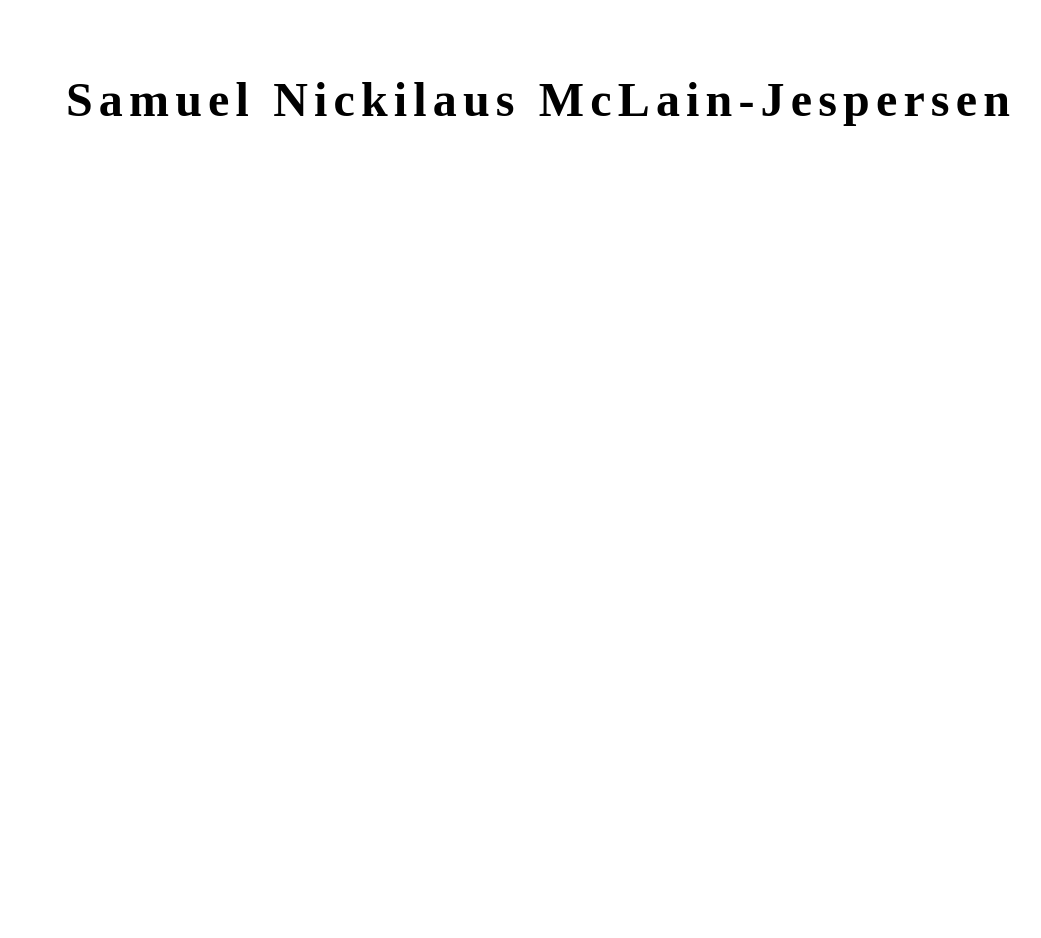
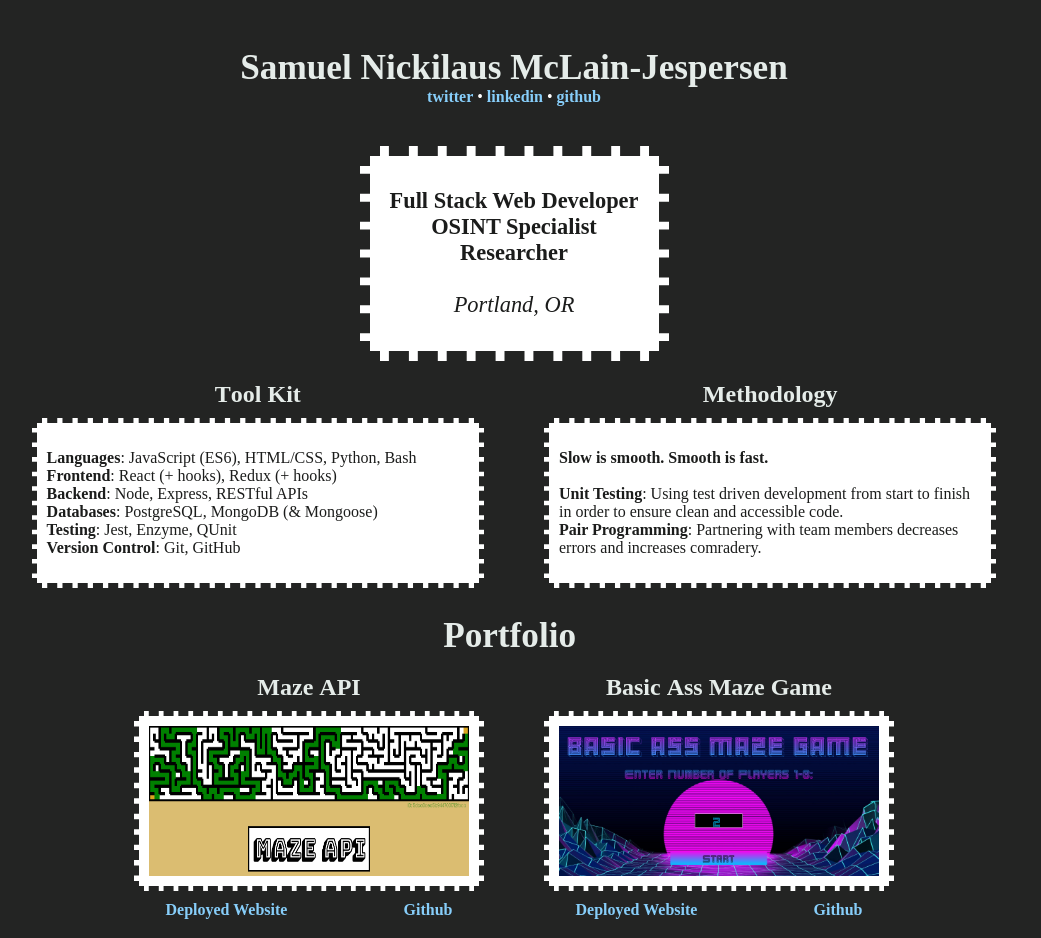
Before and after one commit to samjespersen/samjespersen.com, a React app: page / in a window 1280 px wide. Shown: the whole page, without its empty margins (102-1143 px from the left). Before the commit the page ends 800 px from the top, so only its background shows below. Built offline with nearby package versions, Linux system fonts and the light colour scheme; a web font is replaced by a local one.

Commit message:
finished

```diff
--- a/package.json
+++ b/package.json
@@ -26,6 +26,8 @@
   "license": "ISC",
   "dependencies": {
     "dom-to-image": "^2.6.0",
+    "random-font": "^1.0.1",
+    "randomcolor": "^0.5.4",
     "react": "^16.12.0",
     "react-dom": "^16.12.0"
   },
--- /dev/null
+++ b/src/components/App.css
@@ -0,0 +1,18 @@
+.App {
+    display: flex;
+    flex-direction: column;
+    margin: auto;
+    align-items: center;
+}
+
+.firstRow {
+    display: flex;
+    flex-direction: row;
+}
+
+@media (max-width:600px) {
+
+.firstRow {
+    flex-direction: column;
+}
+}
--- a/src/components/App.js
+++ b/src/components/App.js
@@ -1,10 +1,29 @@
 import React from 'react';
 import Header from './Header.js';
+import Tools from './Tools.js';
+import styles from './App.css';
+import Methods from './Methods.js';
+import PortfolioMazeApi from './Portfolio-maze-api.js';
+import PortfolioMazeRace from './Portfolio-maze-race.js';
+import Portfolio from './PortfolioHeader.js';
 
 const App = () => {
 
   return (
-    <Header />
+    <div className={styles.App}>
+      <Header />
+      <div className={styles.firstRow}>
+        <Tools />
+        <Methods />
+      </div>
+      <br />
+      <Portfolio />
+      <br />
+      <div className={styles.firstRow}>
+        <PortfolioMazeApi />
+        <PortfolioMazeRace />
+      </div>
+    </div>
   );
 
 };
--- /dev/null
+++ b/src/components/Header.css
@@ -0,0 +1,29 @@
+.Header {
+    background-color: white;
+    color: #1B1C1B;
+    display: flex;
+    flex-direction: column;
+    align-items: center;
+    border: 10px dashed #232423;
+    padding: 10px 20px;
+    margin: 40px 0 20px 0;
+}
+
+.Banner {
+    display: flex;
+    justify-content: space-around;
+    z-index: 0;
+    align-self: center;
+}
+
+.name {
+    display: flex;
+    justify-content: space-around;
+}
+
+
+@media (max-width: 600px){
+    .Banner {
+        flex-direction: column;
+    }
+}
--- a/src/components/Header.js
+++ b/src/components/Header.js
@@ -1,24 +1,54 @@
 import React from 'react';
 import Letter from './Letter.js';
+import styles from './Header.css';
+import '../index.css';
 
 const Header = () => {
 
-  const name = 'Samuel Nickilaus McLain-Jespersen';
+  const fname = 'Samuel Nickilaus ';
+  const lname = 'McLain-Jespersen';
 
-  let effect = 'changeColor';
-
-  const letters = name.split('').map((letter, i) => {
+  const fletters = fname.split('').map((letter, i) => {
     return (
-      <div key={i}>
-        <Letter letter={letter} effect={effect} />
+      <div key={`f${i}`}>
+        <Letter id={`f${i}`} size={'2.2em'} letter={letter} />
       </div>
     );
   });
 
+  const lletters = lname.split('').map((letter, i) => {
+    return (
+      <div key={`l${i}`} >
+        <Letter id={`l${i}`} size={'2.2em'} letter={letter} />
+      </div>
+    );
+  });
+
+
   return (
-    <div style={{ display: 'flex', justifyContent: 'space-between', padding: '1em 10em' }}>
-      {letters}
-    </div>
+    <>
+      <div className={styles.Banner}>
+        <div className={styles.name}>
+          {fletters}
+        </div>
+        <div className={styles.name}>
+          {lletters}
+        </div>
+      </div>
+      <div style={{ color: 'white' }}>
+        <a href="http://twitter.com/forloopsforlife">twitter</a> • <a href="https://www.linkedin.com/in/sam-mclain-jespersen/">linkedin</a> • <a href="https://github.com/samjespersen">github</a>
+      </div >
+      <div className={styles.Header}>
+        <div style={{ textAlign: 'center', fontSize: '1.4em' }}>
+          <p><b>Full Stack Web Developer
+            <br /> OSINT Specialist
+            <br /> Researcher</b>
+          <br />
+          <br /> <em>Portland, OR</em></p>
+        </div>
+      </div>
+
+    </>
   );
 
 };
--- a/src/components/Letter.css
+++ b/src/components/Letter.css
@@ -1,17 +1,42 @@
-@import url('https://fonts.googleapis.com/css?family=Solway&display=swap');
 
 .Letter {
-        font-size: 3em;
         user-select: none;
-        pre {
-            font-family: 'Solway';
-            font-weight: 590;
-        }
+        margin:0;
+}
+
+.fall {
+        animation-name: fall;
+        animation-duration: 500ms;
+        animation-timing-function: ease-in;
+        animation-fill-mode: forwards;
+}
+
+.rise {
+        animation-name: rise;
+        animation-duration: 300ms;
+        animation-timing-function: ease-in;
+        animation-fill-mode: forwards;
+}
+
+
+@keyframes fall {
+    0% {transform: translateY(0px);
+        opacity:1;
+    }
+    90% {transform: translateY(75vh);
+        opacity:.3;
+    }
+    100% {transform: translateY(80vh);
+        opacity:0;
+}
+}
+
+@keyframes rise {
+    0% {transform: translateY(-100px);
+opacity: 0;
+    }
+    100% {transform: translateY(0px);
+        opacity:1;
+    }
 
 }
-.changeColor {
-
-    pre:hover {
-        color:hotpink;
-    }
-}
--- a/src/components/Letter.js
+++ b/src/components/Letter.js
@@ -1,9 +1,54 @@
-import React from 'react';
+import React, { useState } from 'react';
 import styles from './Letter.css';
+const randomColor = require('randomcolor');
+const randomFont = require('random-font');
 
-const Letter = ({ letter, effect }) => {
+const Letter = ({ id, letter, size }) => {
+  const start = {
+    color: '#E5ECE9',
+    fontFamily: 'Solway',
+    fontWeight: 590,
+    fontSize: `${size}`
+  };
+
+  const randomStyle = () => {
+    const color = randomColor();
+    const font = randomFont();
+
+    return `color: ${color}; font-family: ${font}; font-weight: 550; font-size: ${size}`;
+
+  };
+
+
+
+  const [classes, setClasses] = useState(`${styles.Letter}`);
+  const [animated, setAnimated] = useState(false);
+
+  const fall = () => {
+    if (!animated) {
+      const newStyle = randomStyle();
+
+      setClasses(`${styles.Letter} ${styles.fall}`);
+
+      setAnimated(true);
+
+      setTimeout(() => {
+        document.getElementById(id).style = newStyle;
+        setClasses(`${styles.Letter} ${styles.rise}`);
+
+        setTimeout(() => {
+          setAnimated(false);
+          setClasses(`${styles.Letter}`);
+        }, 300);
+
+      }, 500);
+    }
+  };
+
   return (
-    <div className={`${styles[effect]} ${styles.Letter}`}><pre>{letter}</pre></div>
+    <div onMouseEnter={fall}>
+      <pre id={id} className={classes} style={start}>{letter}</pre>
+    </div >
   );
 };
 
--- /dev/null
+++ b/src/components/Methods.js
@@ -0,0 +1,37 @@
+import React from 'react';
+import styles from './Tools.css';
+import Letter from './Letter';
+
+const Methods = () => {
+
+  const header = 'Methodology';
+
+  const letters = header.split('').map((letter, i) => {
+    return (
+      <div key={`p${i}`}>
+        <Letter id={`p${i}`} size={'1.5em'} letter={letter} />
+      </div>
+    );
+  });
+
+  return (
+    <div>
+      <div className={styles.Banner}>
+        <div className={styles.name}>
+          {letters}
+        </div>
+      </div>
+      <div className={styles.Tools}>
+        <p>
+          <b>Slow is smooth. Smooth is fast.</b>
+          <br />
+          <br /><b>Unit Testing</b>: Using test driven development from start to finish in order to ensure clean and accessible code.
+          <br /><b>Pair Programming</b>: Partnering with team members decreases errors and increases comradery.
+        </p>
+      </div>
+    </div>
+  );
+
+};
+
+export default Methods;
--- /dev/null
+++ b/src/components/Portfolio-maze-api.js
@@ -0,0 +1,36 @@
+import React from 'react';
+import styles from './Tools.css';
+import Letter from './Letter';
+
+const PortfolioMazeApi = () => {
+
+  const header = 'Maze API';
+
+  const letters = header.split('').map((letter, i) => {
+    return (
+      <div key={`port1${i}`}>
+        <Letter id={`port1${i}`} size={'1.5em'} letter={letter} />
+      </div>
+    );
+  });
+
+  return (
+    <div>
+      <div className={styles.Banner}>
+        <div className={styles.name}>
+          {letters}
+        </div>
+      </div>
+      <div className={styles.Portfolio}>
+        <div style={{ height: '150px', width: '100%' }}><img src='src/assets/maze-api.png' style={{ height: '100%', width: '100%' }} /></div>
+      </div>
+      <div style={{ margin: 'auto', width: '70%', color: '#E5ECE9', display: 'flex', flexDirection: 'row', justifyContent: 'space-between' }}>
+        <p style={{ color: '#E5ECE9', marginTop: '0px' }}><a href="https://maze-api.herokuapp.com">Deployed Website</a></p>
+        <p style={{ color: '#E5ECE9', marginTop: '0px' }}><a href="https://github.com/maze-api/maze-api">Github</a></p>
+      </div>
+    </div>
+  );
+
+};
+
+export default PortfolioMazeApi;
--- /dev/null
+++ b/src/components/Portfolio-maze-race.js
@@ -0,0 +1,36 @@
+import React from 'react';
+import styles from './Tools.css';
+import Letter from './Letter';
+
+const PortfolioMazeRace = () => {
+
+  const header = 'Basic Ass Maze Game';
+
+  const letters = header.split('').map((letter, i) => {
+    return (
+      <div key={`port2${i}`}>
+        <Letter id={`port2${i}`} size={'1.5em'} letter={letter} />
+      </div>
+    );
+  });
+
+  return (
+    <div>
+      <div className={styles.Banner}>
+        <div className={styles.name}>
+          {letters}
+        </div>
+      </div>
+      <div className={styles.Portfolio}>
+        <div style={{ height: '150px', width: '100%' }}><img src='src/assets/maze-race.png' style={{ height: '100%', width: '100%' }} /></div>
+      </div>
+      <div style={{ margin: 'auto', width: '70%', color: '#E5ECE9', display: 'flex', flexDirection: 'row', justifyContent: 'space-between' }}>
+        <p style={{ color: '#E5ECE9', marginTop: '0px' }}><a href="https://maze-race.netlify.com">Deployed Website</a></p>
+        <p style={{ color: '#E5ECE9', marginTop: '0px' }}><a href="https://github.com/Team-Amazing-Race/">Github</a></p>
+      </div>
+    </div>
+  );
+
+};
+
+export default PortfolioMazeRace;
--- /dev/null
+++ b/src/components/PortfolioHeader.js
@@ -0,0 +1,31 @@
+import React from 'react';
+import Letter from './Letter.js';
+import styles from './Header.css';
+import '../index.css';
+
+const Portfolio = () => {
+
+  const header = 'Portfolio ';
+
+  const letters = header.split('').map((letter, i) => {
+    return (
+      <div key={`h${i}`}>
+        <Letter id={`h${i}`} size={'2.2em'} letter={letter} />
+      </div>
+    );
+  });
+
+
+  return (
+    <>
+      <div className={styles.Banner}>
+        <div className={styles.name}>
+          {letters}
+        </div>
+      </div >
+    </>
+  );
+
+};
+
+export default Portfolio;
--- /dev/null
+++ b/src/components/Tools.css
@@ -0,0 +1,35 @@
+.Tools {
+    margin: 10px 30px;
+    padding: 10px;
+    border: 5px dashed #232423;
+    background-color: white;
+    color: #1B1C1B;
+    width: 33vw;
+}
+
+.Portfolio {
+    margin: 10px 30px;
+    padding: 10px;
+    border: 5px dashed #232423;
+    background-color: white;
+    color: #1B1C1B;
+    width: 25vw;
+}
+
+.Banner {
+    display: flex;
+    justify-content: space-around;
+    z-index: 0;
+}
+
+.name {
+    display: flex;
+    justify-content: flex-start;
+}
+
+@media (max-width:600px) {
+
+.Tools, .Portfolio {
+    width: 80vw
+}
+}
--- /dev/null
+++ b/src/components/Tools.js
@@ -0,0 +1,40 @@
+import React from 'react';
+import styles from './Tools.css';
+import Letter from './Letter';
+
+const Tools = () => {
+
+  const header = 'Tool Kit';
+
+  const letters = header.split('').map((letter, i) => {
+    return (
+      <div key={`t${i}`}>
+        <Letter id={`t${i}`} size={'1.5em'} letter={letter} />
+      </div>
+    );
+  });
+
+
+  return (
+    <div>
+      <div className={styles.Banner}>
+        <div className={styles.name}>
+          {letters}
+        </div>
+      </div>
+      <div className={styles.Tools}>
+        <p>
+          <b>Languages</b>: JavaScript (ES6), HTML/CSS, Python, Bash
+          <br /><b>Frontend</b>: React (+ hooks), Redux (+ hooks)
+          <br /><b>Backend</b>: Node, Express, RESTful APIs
+          <br /><b>Databases</b>: PostgreSQL, MongoDB (& Mongoose)
+          <br /><b>Testing</b>: Jest, Enzyme, QUnit
+          <br /><b>Version Control</b>: Git, GitHub
+        </p>
+      </div>
+    </div>
+  );
+
+};
+
+export default Tools;
--- /dev/null
+++ b/src/index.css
@@ -0,0 +1,19 @@
+p {
+    font-family: 'Solway';
+    color: #1B1C1B
+}
+
+body{
+    background-color: #232423;
+}
+
+body, html {
+    width: 95vw;
+    padding: 20px 0;
+}
+
+a {
+    color: lightskyblue;
+    font-weight: bolder;
+    text-decoration-line: none;
+}
--- a/src/index.html
+++ b/src/index.html
@@ -5,11 +5,18 @@
     <meta charset="UTF-8">
     <meta name="viewport" content="width=device-width, initial-scale=1.0">
     <meta http-equiv="X-UA-Compatible" content="ie=edge">
+    <link href="https://fonts.googleapis.com/css?family=Solway&display=swap"
+      rel="stylesheet">
     <title>Samuel Nickilaus McLain-Jespersen</title>
   </head>
 
   <body>
     <div id="root"></div>
+
+
+    <script
+      src="https://cdnjs.cloudflare.com/ajax/libs/randomcolor/0.5.4/randomColor.min.js"
+      integrity="sha256-vCJSGCdP2sT9Jc9MZTjK2oXAvE5bvDZ+hcFOqh0X/fc="crossorigin="anonymous"></script>
   </body>
 
 </html>
```
Also changed, not shown: src/assets/maze-api.png (added), src/assets/maze-race.png (added). Lines whose indentation alone changed are shown as unchanged.
